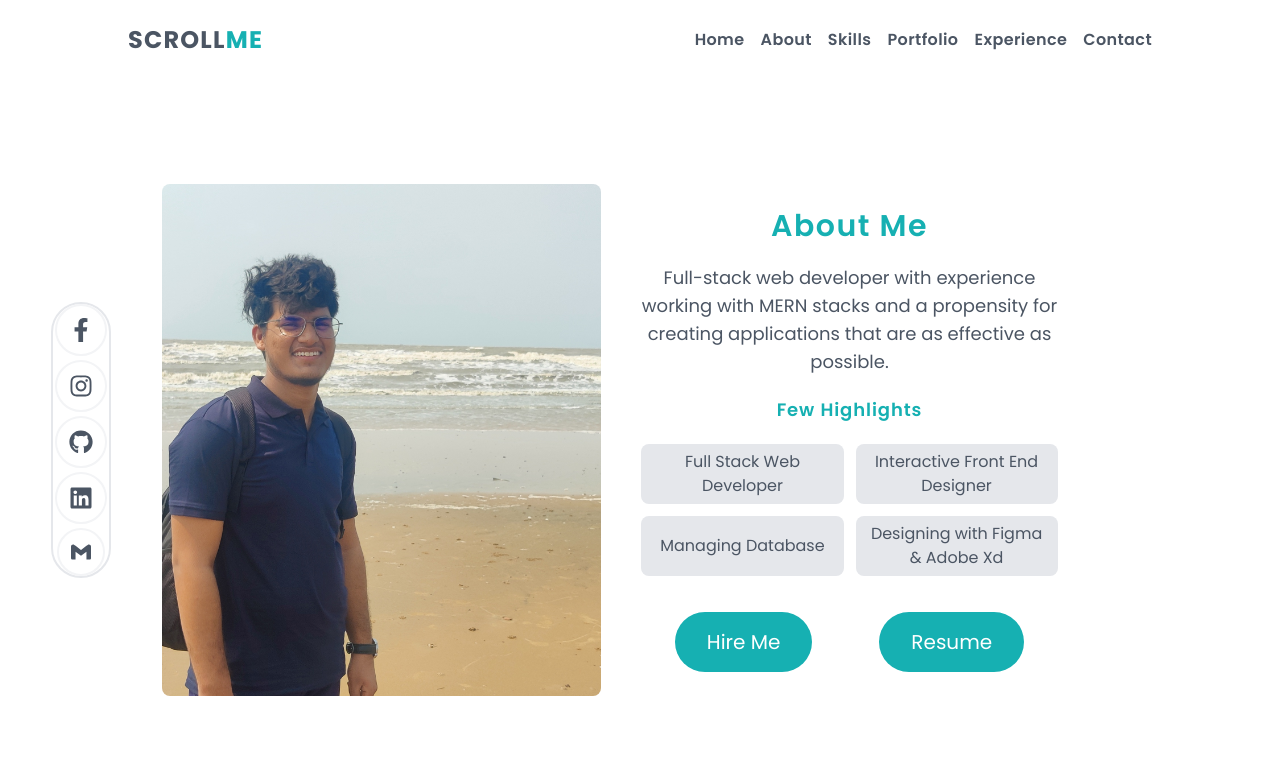
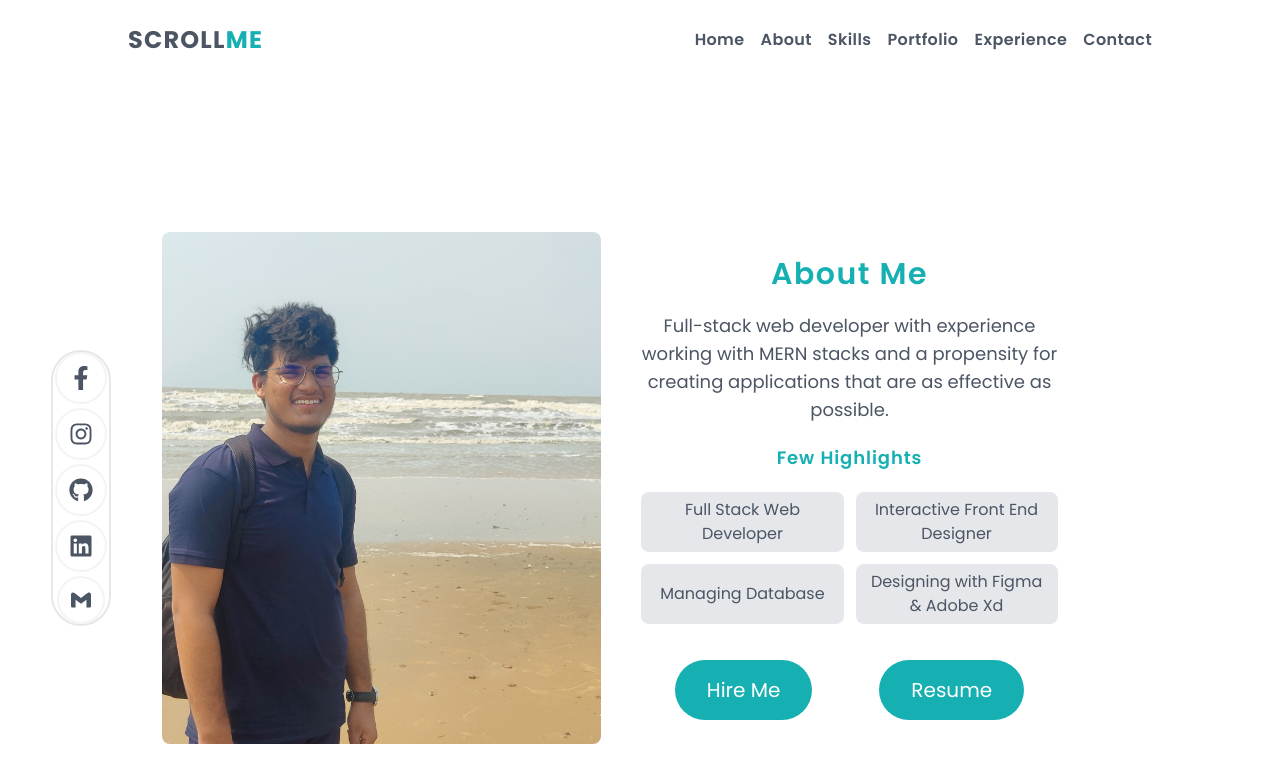
Before and after one commit to saurabhbakolia/Portfolio-Website, a React (Create React App) app: page /about in a window 1280 px wide. Shown: the top 782 px of the page. Built offline with nearby package versions, Linux system fonts and the light colour scheme.

Commit message:
about page bug fixed

```diff
--- a/src/components/AboutPage.js
+++ b/src/components/AboutPage.js
@@ -6,9 +6,9 @@ import Image from '../assets/portfolio.jpg'
 const AboutPage = () => {
     return (
         <>
-            <main className="landing_page_bg w-screen h-screen">
+            <main className="landing_page_bg w-screen h-screen flex flex-col gap-6">
                 <Navbar />
-                <div className='flex justify-around lg:justify-between xl:justify-center items-center w-full'>
+                <div className='flex justify-around lg:justify-between xl:justify-center items-center w-full py-6'>
                     <div className='hidden lg:block lg:w-[15%] lg:h-[89.90vh]'><SocialMediaIcons /></div>
                     <div className='flex flex-col lg:flex-row justify-evenly xl:justify-between items-center w-full h-[90vh] lg:w-[85%] lg:h-[64vh] lg:mr-[15.5%] bg-white rounded-3xl lg:space-x-8 md:space-x-6 xl:space-x-10'>
                         <div className='w-full lg:w-[50%] lg:h-full text-center about__page__Div flex justify-center items-center'>
@@ -25,8 +25,6 @@ const AboutPage = () => {
                                 <li className='bg-gray-200 rounded-lg w-full justify-center h-[60px] py-1 px-2 sm:py-2 sm:px-2 text-center flex items-center list-none'>Managing Database</li>
                                 <li className='bg-gray-200 rounded-lg w-full justify-center h-[60px] py-1 px-2 sm:py-2 sm:px-2 text-center flex items-center list-none'>Designing with Figma & Adobe Xd</li>
                             </ul>
-
-
                             <ul className='pt-4 flex justify-around items-center w-full'>
                                 <li><button className=' md:px-8 md:py-4 md:text-xl hover:shadow-md bg-[#16B0B2] text-white px-6 py-2 rounded-full'><a href="mailto:saurabhbakolia2002@gmail" target="_blank" rel='noreferrer'>Hire Me</a></button></li>
                                 <li><button className=' md:px-8 md:py-4 md:text-xl hover:shadow-md bg-[#16B0B2] text-white px-6 py-2 rounded-full'><a href='https://drive.google.com/file/d/1ZEIU_2nghJaAEAoIHDq1SkN7Q6GBV-dy/view?usp=share_link' download="Saurabh_Bakolia_Resume" target="_blank" rel='noreferrer'>Resume</a></button></li>
```
